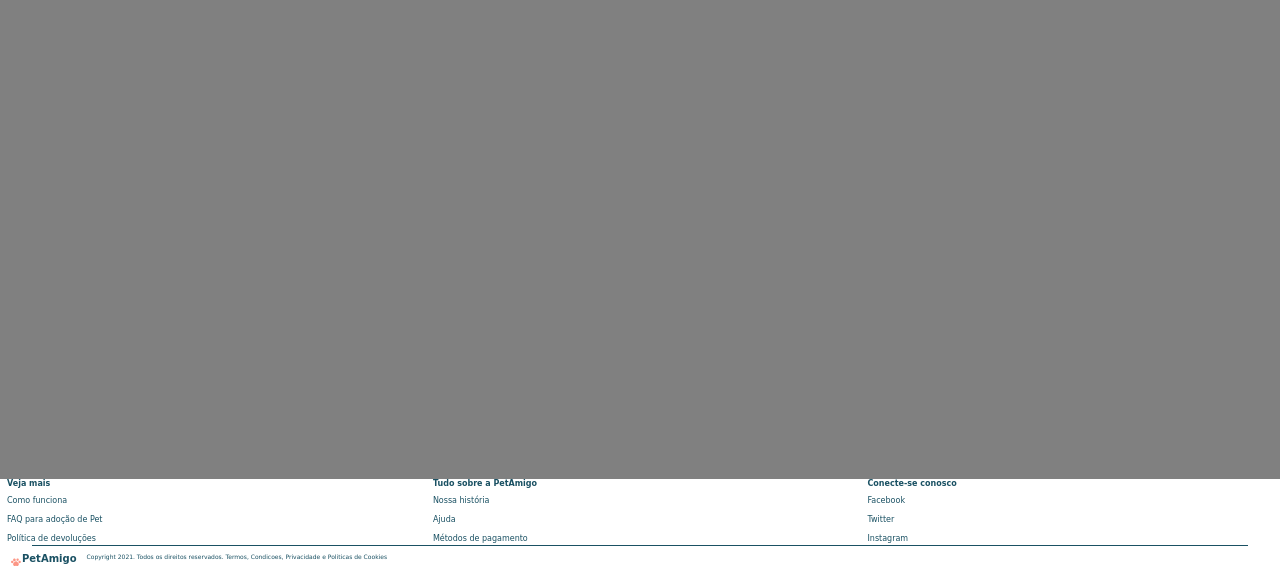
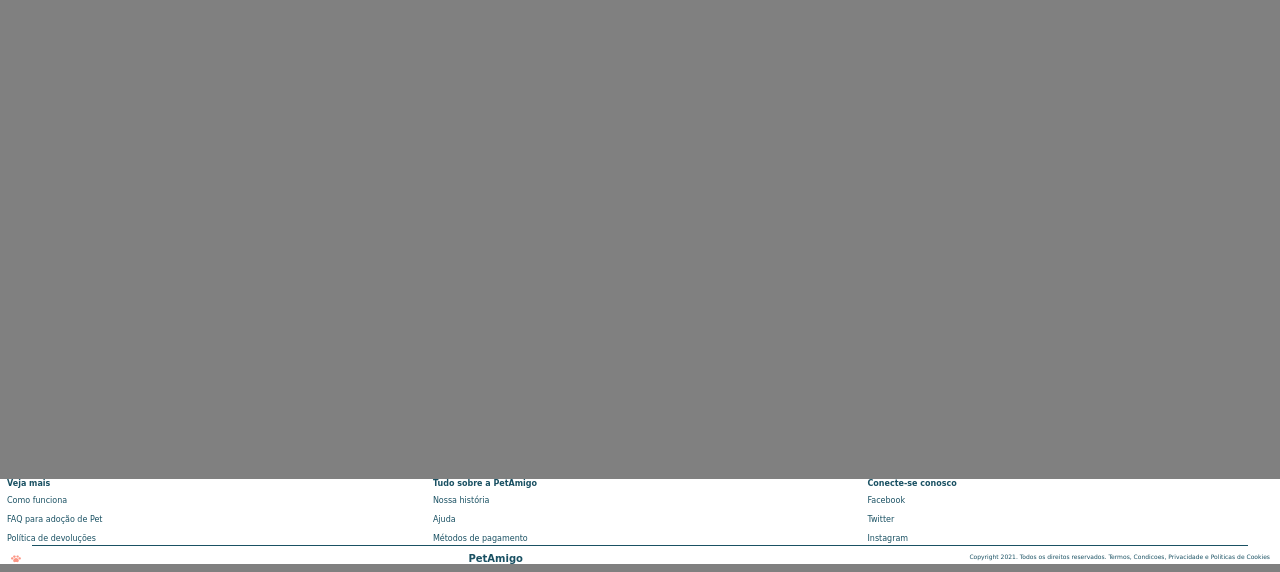
Before and after one commit to GiancarloVBar/PetAmigo2, a web app: file home.html in a window 1280 px wide. Shown: the part 341-913 px from the top of the page. Run offline with its HTML, style and script files only (its server is not run), Linux system fonts and the light colour scheme; some web fonts are replaced.

Commit message:
05 mais alguns ajustes, sem finalizar o footer ainda

```diff
--- a/assets/styles/home.css
+++ b/assets/styles/home.css
@@ -224,7 +224,7 @@
     margin: 7px 10px 0 10px;
 }
 
-footer > div.bottom-footer > div.footer-logo > img {
+footer > div.bottom-footer /* > div.footer-logo */ > img {
     width: 12px;
 }
 
@@ -232,7 +232,7 @@
     font-family: 'Baloo 2', cursive;
     font-size: 10px;
     font-weight: bold;
-    margin-right: 10px;
+    margin: auto;
 }
 
 footer > div.bottom-footer > p {
--- a/home.html
+++ b/home.html
@@ -182,9 +182,10 @@
         <div class="bottom-footer">
 
             <!-- bottom-footer flex 1 -->
-            <div class="footer-logo">
+            <!-- <div class="footer-logo">
                 <img src="./assets/images/pata-logo.svg" alt="">
-            </div>
+            </div> -->
+            <img src="./assets/images/pata-logo.svg" alt="">
 
             <!-- bottom-footer flex 2 -->
             <span>PetAmigo</span>
```
